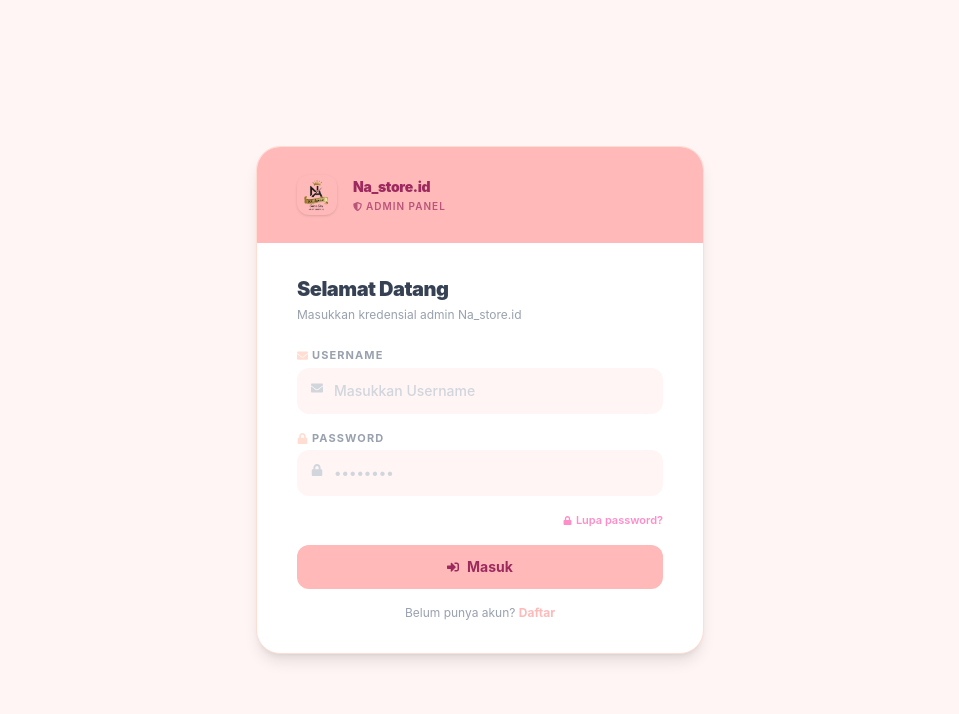
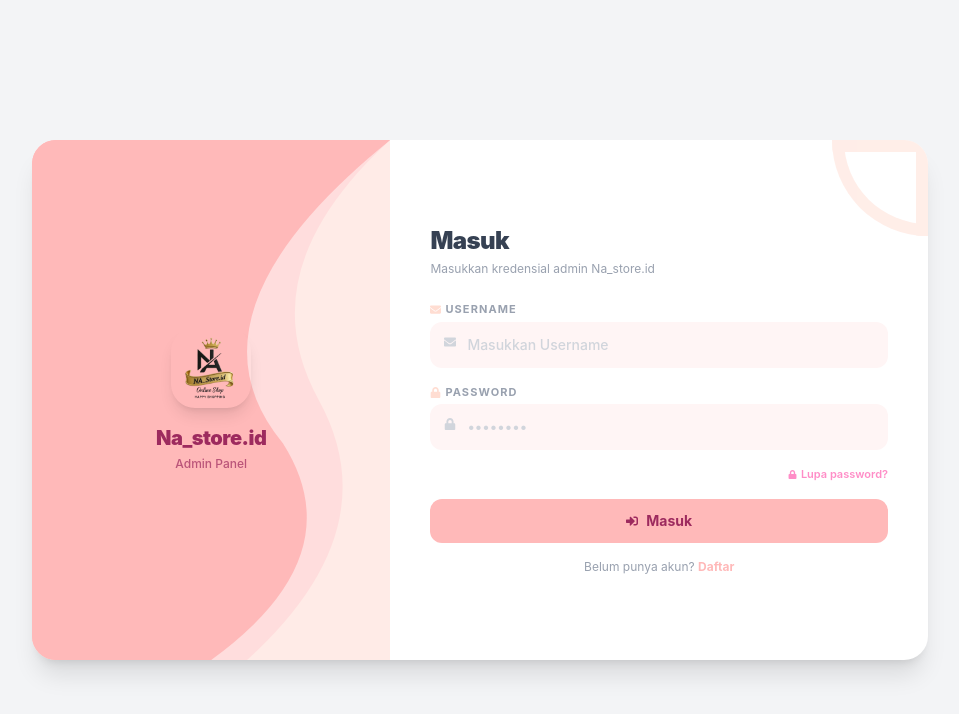
Before and after one commit to JoycelynSIC/JOYCELYN-DREAM, a React (Vite) app: page /login in a window 1280 px wide. Shown: the top 714 px of the page, without its empty margins (160-1119 px from the left). Built offline with nearby package versions, Linux system fonts and the light colour scheme.

Commit message:
Final P7?

```diff
--- a/src/layouts/AuthLayout.jsx
+++ b/src/layouts/AuthLayout.jsx
@@ -1,31 +1,64 @@
 import { Outlet } from "react-router-dom";
 import logoNastore from "../assets/gambarproduk/logonastore.png";
-import { FaShieldAlt } from "react-icons/fa";
 
 export default function AuthLayout() {
   return (
-    <div className="min-h-screen flex items-center justify-center bg-soft p-4">
-      <div className="bg-white w-full max-w-md rounded-3xl shadow-lg border border-secondary overflow-hidden">
-        {/* Header strip */}
-        <div className="bg-primary px-10 py-7 flex items-center gap-4">
-          <img
-            src={logoNastore}
-            alt="Na_store.id"
-            className="w-10 h-10 rounded-xl object-cover shrink-0 shadow-sm"
-          />
-          <div>
-            <p className="text-on-primary font-black text-sm tracking-tight">Na_store.id</p>
-            <div className="flex items-center gap-1 mt-0.5">
-              <FaShieldAlt className="text-on-primary/70 text-[9px]" />
-              <p className="text-on-primary/70 text-[10px] uppercase tracking-widest font-semibold">Admin Panel</p>
+    <div className="min-h-screen flex items-center justify-center bg-gray-100 p-4">
+      <div className="bg-white w-full max-w-4xl rounded-3xl shadow-xl overflow-hidden flex min-h-[520px]">
+
+        {/* ── Kiri: Dekorasi Wave ── */}
+        <div className="relative hidden md:flex w-2/5 bg-primary overflow-hidden shrink-0">
+          {/* Wave layer 1 — lebih terang */}
+          <svg
+            viewBox="0 0 200 600"
+            preserveAspectRatio="none"
+            className="absolute inset-0 w-full h-full"
+            xmlns="http://www.w3.org/2000/svg"
+          >
+            <path
+              d="M0,0 L200,0 L200,600 L0,600 Z"
+              fill="#FFB9B9"
+            />
+            <path
+              d="M200,0 Q120,150 160,300 Q200,450 120,600 L200,600 Z"
+              fill="#FFDDD2"
+            />
+            <path
+              d="M200,0 Q80,200 140,350 Q180,480 100,600 L200,600 Z"
+              fill="#FFF5F5"
+              opacity="0.6"
+            />
+          </svg>
+
+          {/* Logo + teks di tengah panel kiri */}
+          <div className="relative z-10 flex flex-col items-center justify-center w-full gap-4 px-8">
+            <img
+              src={logoNastore}
+              alt="Na_store.id"
+              className="w-20 h-20 rounded-3xl object-cover shadow-lg"
+            />
+            <div className="text-center">
+              <p className="text-on-primary font-black text-xl tracking-tight">Na_store.id</p>
+              <p className="text-on-primary/70 text-xs mt-1 font-medium">Admin Panel</p>
             </div>
           </div>
         </div>
 
-        {/* Page content */}
-        <div className="px-10 py-8">
+        {/* ── Kanan: Form ── */}
+        <div className="flex-1 flex flex-col justify-center px-10 py-10 relative">
+
+          {/* Dekorasi lingkaran pojok kanan atas */}
+          <div className="absolute top-0 right-0 w-24 h-24 rounded-bl-full border-[12px] border-secondary opacity-50 pointer-events-none" />
+
+          {/* Logo mobile (hanya muncul di layar kecil) */}
+          <div className="flex items-center gap-3 mb-6 md:hidden">
+            <img src={logoNastore} alt="Na_store.id" className="w-9 h-9 rounded-xl object-cover" />
+            <p className="font-black text-on-primary text-sm">Na_store.id</p>
+          </div>
+
           <Outlet />
         </div>
+
       </div>
     </div>
   );
--- a/src/pages/auth/Forgot.jsx
+++ b/src/pages/auth/Forgot.jsx
@@ -33,7 +33,7 @@
   }
 
   return (
-    <div>
+    <div className="animate-fadeup">
       {/* Icon */}
       <div className="w-12 h-12 bg-accent/20 rounded-2xl flex items-center justify-center mb-4">
         <FaLock className="text-accent text-lg" />
@@ -59,7 +59,7 @@
         </div>
 
         <button type="submit"
-          className="w-full bg-accent text-white py-3 rounded-xl font-bold text-sm hover:bg-[#ff6db3] transition-all active:scale-95 flex items-center justify-center gap-2">
+          className="w-full bg-primary text-on-primary py-3 rounded-xl font-bold text-sm hover:bg-primary-hover transition-all active:scale-95 flex items-center justify-center gap-2">
           <FaPaperPlane className="text-xs" /> Kirim Link Reset
         </button>
       </form>
--- a/src/pages/auth/Login.jsx
+++ b/src/pages/auth/Login.jsx
@@ -61,9 +61,9 @@
   };
 
   return (
-    <div>
-      <h2 className="text-xl font-black text-gray-700 tracking-tight">Selamat Datang</h2>
-      <p className="text-gray-400 text-xs mt-1 mb-6">Masukkan kredensial admin Na_store.id</p>
+    <div className="animate-fadeup">
+      <h2 className="text-2xl font-black text-gray-700 tracking-tight mb-1">Masuk</h2>
+      <p className="text-gray-400 text-xs mb-6">Masukkan kredensial admin Na_store.id</p>
 
       {/* --- BOX ERROR (CUSTOM UI) --- */}
       {error && (
--- a/src/pages/auth/Register.jsx
+++ b/src/pages/auth/Register.jsx
@@ -32,9 +32,9 @@
   }
 
   return (
-    <div>
-      <h2 className="text-xl font-black text-gray-700 tracking-tight">Buat Akun</h2>
-      <p className="text-gray-400 text-xs mt-1 mb-6">Daftarkan akun admin baru</p>
+    <div className="animate-fadeup">
+      <h2 className="text-2xl font-black text-gray-700 tracking-tight mb-1">Buat Akun</h2>
+      <p className="text-gray-400 text-xs mb-6">Daftarkan akun admin baru</p>
 
       <form onSubmit={handleRegister} className="space-y-4">
         {/* Nama */}
```
